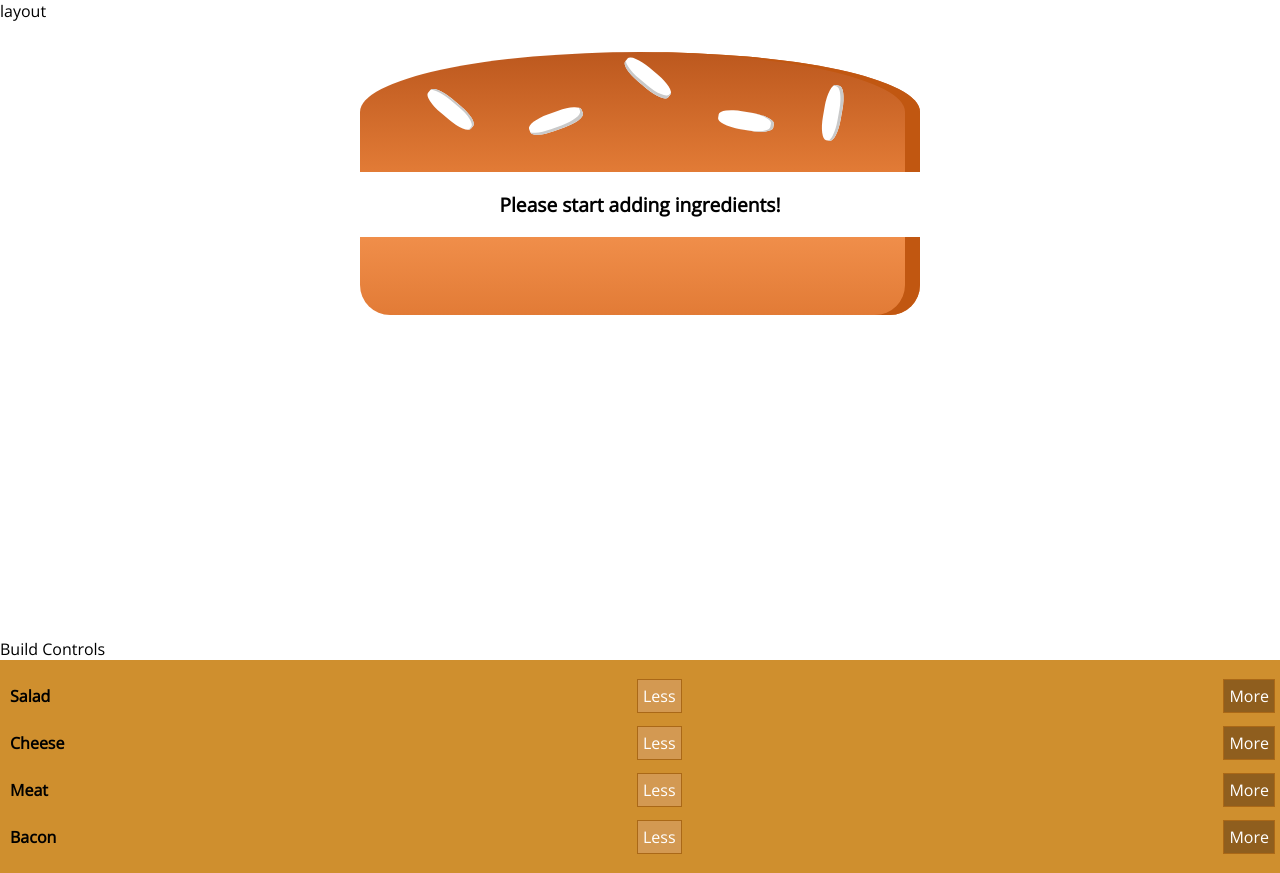
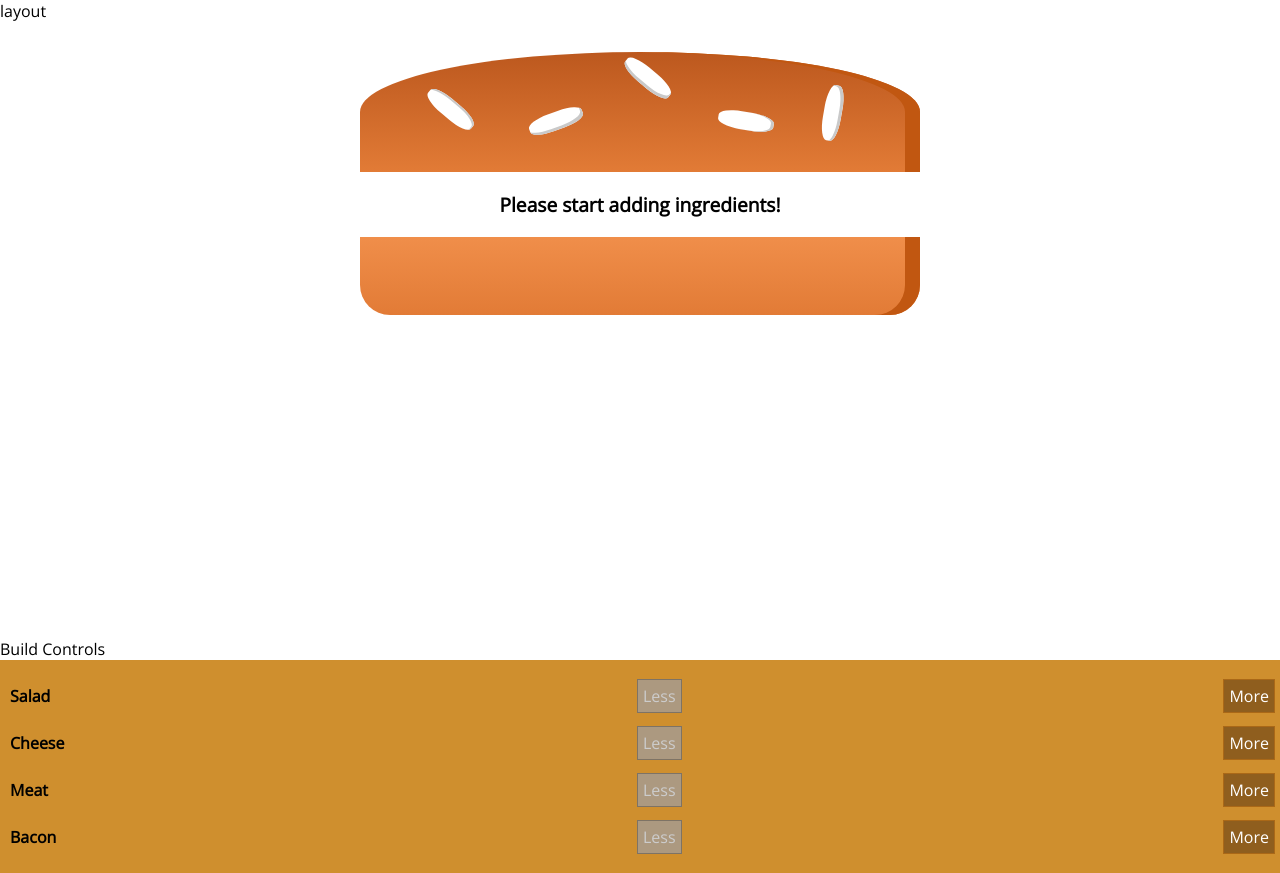
Before and after one commit to SwarnaKishore/react-burger-builder, a React (Create React App) app: page / in a window 1280 px wide. Built offline with nearby package versions, Linux system fonts and the light colour scheme.

Commit message:
removing ingredients safely

```diff
--- a/src/components/Burger/BuildControls/BuildControl/BuildControl.js
+++ b/src/components/Burger/BuildControls/BuildControl/BuildControl.js
@@ -4,7 +4,7 @@
 const buildControl = (props) => (
     <div className={classes.BuildControl}>
         <div className={classes.Label}>{props.label}</div>
-        <button className={classes.Less}>Less</button>
+        <button className={classes.Less} onClick={props.removed} disabled={props.disabled}>Less</button>
         <button className={classes.More} onClick={props.added}>More</button>
     </div>
 );
--- a/src/components/Burger/BuildControls/BuildControls.js
+++ b/src/components/Burger/BuildControls/BuildControls.js
@@ -15,6 +15,8 @@
             <BuildControl key={element.label}
                           label={element.label}
                           added={() => props.ingredientAdded(element.type)}
+                          removed={() => props.ingredientRemoved(element.type)}
+                          disabled={props.disabled[element.type]}
             />
         ))}
     </div>
--- a/src/containers/BurgerBuilder/BurgerBuilder.js
+++ b/src/containers/BurgerBuilder/BurgerBuilder.js
@@ -38,15 +38,35 @@
     }
 
     removeIngredientHandler = (type) => {
-
+        const oldCount = this.state.ingredients[type];
+        if(oldCount <= 0) {
+            return;
+        }
+        const updatedCount = oldCount - 1;
+        const updatedIngredients = {
+            ...this.state.ingredients
+        };
+        updatedIngredients[type] = updatedCount;
+        const priceDeduction = INGREDIENT_PRICES[type];
+        const newPrice = this.state.totalPrice - priceDeduction;
+        this.setState({ingredients: updatedIngredients, totalPrice: newPrice});
     }
 
     render() {
+        const disableinfo = {
+            ...this.state.ingredients
+          }
+          for (let key in disableinfo) {
+            disableinfo[key] = disableinfo[key] <= 0
+          }
         return (
             <Aux>
                 <Burger ingredients={this.state.ingredients} />
                 <div>Build Controls</div>
-                <BuildControls ingredientAdded={this.addIngredientHandler} />
+                <BuildControls ingredientAdded={this.addIngredientHandler}
+                               ingredientRemoved={this.removeIngredientHandler}
+                               disabled={disableinfo}
+                               />
             </Aux>
             );
     }
```
